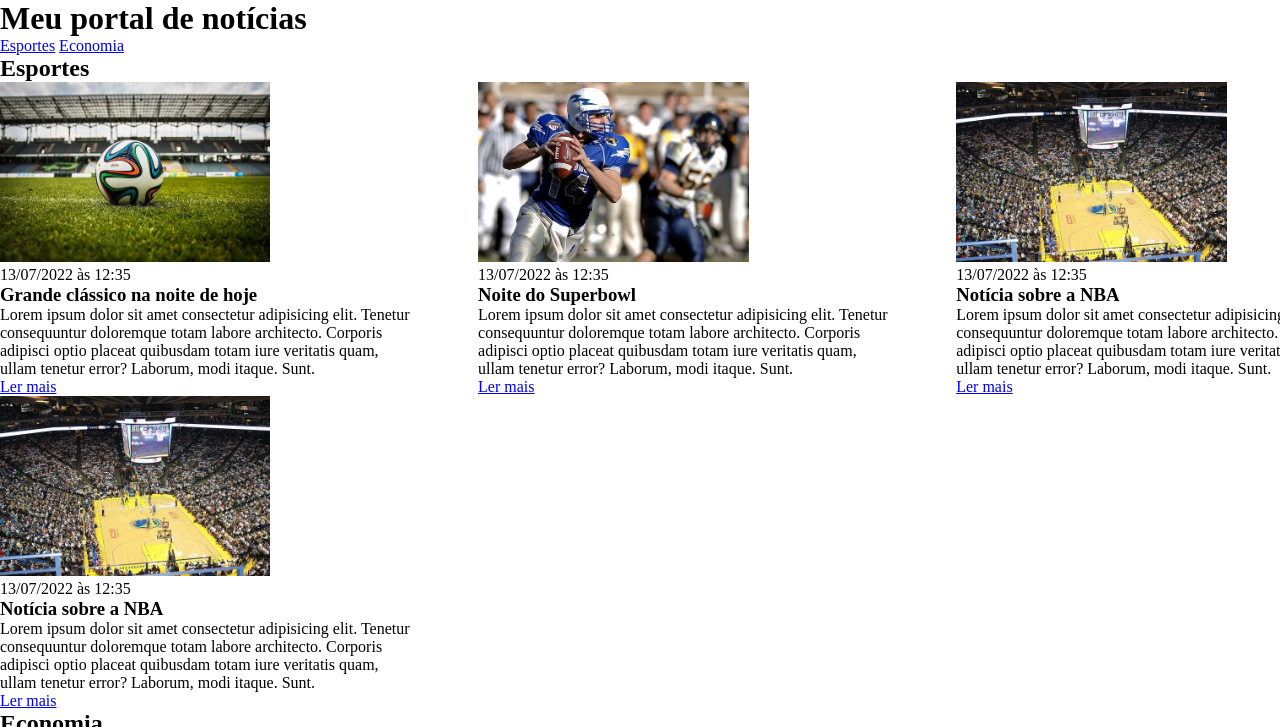
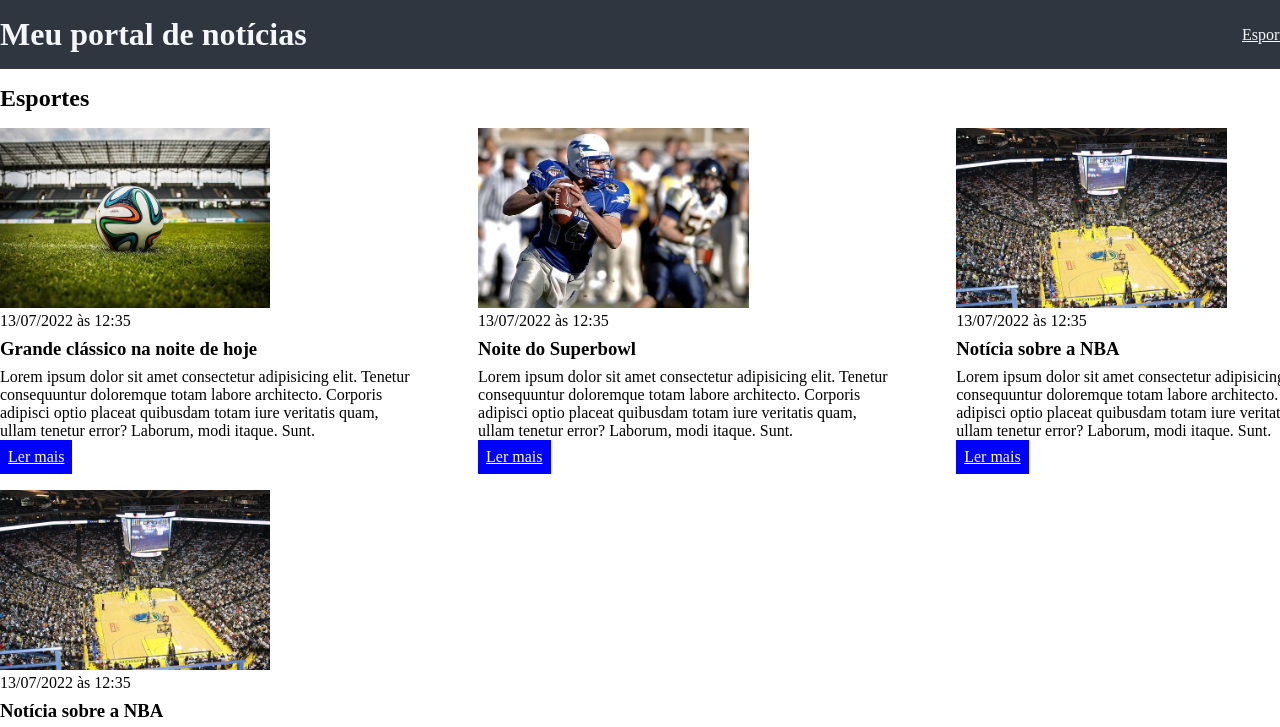
Before and after one commit to LucasRamiro1/HTML_EBAC, a plain HTML site: page conheça a sintaxe do css/Seletores/index.html in a window 1280 px wide. Shown: the top 727 px of the page. Drawn offline with Linux system fonts and the light colour scheme.

Commit message:
Changes: main.css

```diff
--- a/conheça a sintaxe do css/Seletores/main.css
+++ b/conheça a sintaxe do css/Seletores/main.css
@@ -3,9 +3,22 @@
     margin: 0;
     padding: 0;
 }
+body > header{
+    background-color: #2f3640 ;
+    padding: 16px 0;
+    color: #f5f6fa;
+}
+header .container{
+display: flex;
+align-items: center;
+justify-content: space-between;
+}
 header li {
     display: inline;
 
+}
+header li a{
+    color:#f5f6fa;
 }
 .container{
     width: 1366px;
@@ -23,3 +36,20 @@ header li {
 .articles article{
     width: 30%;
 }
+section {
+    padding: 16px 0;
+}
+section h2,
+.articles article {
+    margin-bottom: 16px;
+}
+.articles article h3{
+    margin-top: 8px;
+    margin-bottom: 8px;
+}
+.articles article a {
+    background-color: blue;
+    color: #fff;
+    padding: 8px;
+    display: inline-block;
+}
```
